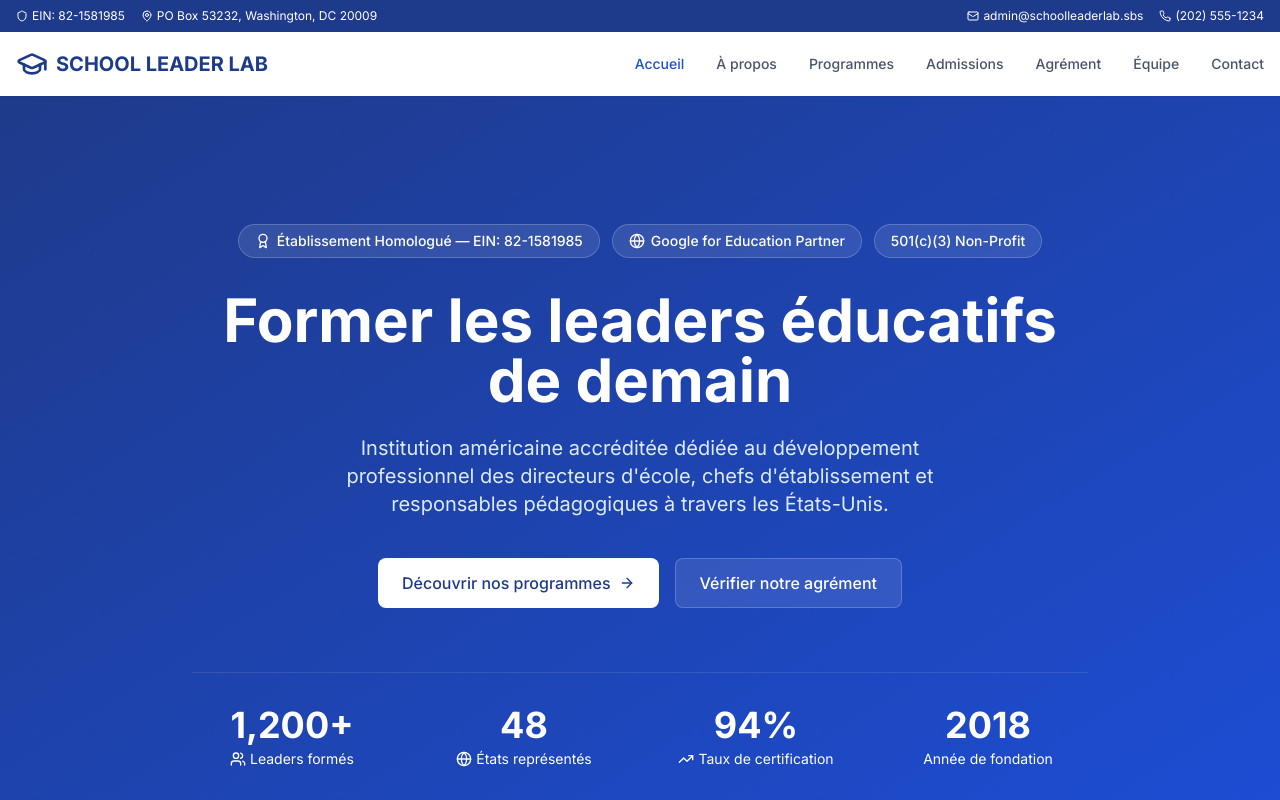
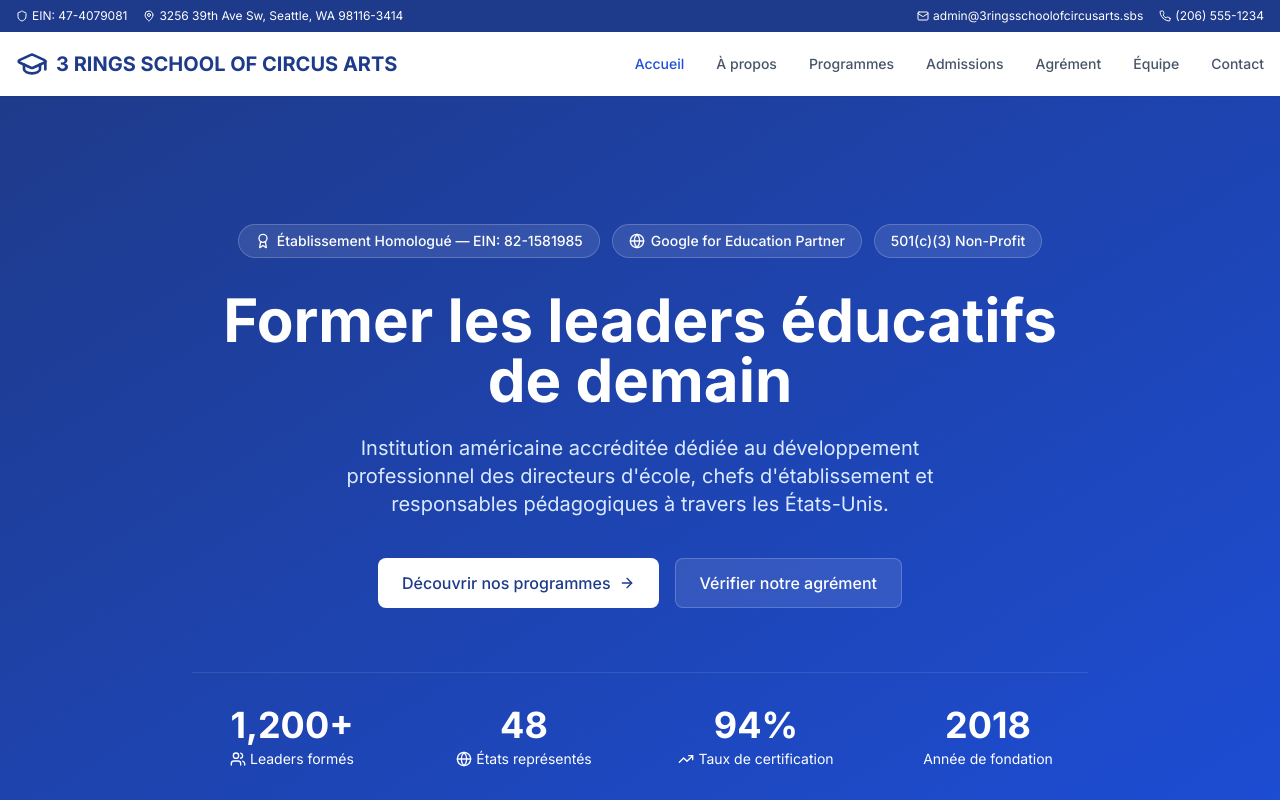
Before and after one commit to irmafiguero199/3ringsschoolofcircusarts.sbs, a React (Vite) app in the folder school-leader-lab/: page / in a window 1280 px wide. Shown: the top 800 px of the page. Built offline with nearby package versions, Linux system fonts and the light colour scheme.

Commit message:
Update header information for new school details

```diff
--- a/school-leader-lab/src/components/Header.jsx
+++ b/school-leader-lab/src/components/Header.jsx
@@ -21,18 +21,18 @@ function Header() {
       <div className="bg-primary-900 text-white text-xs py-2">
         <div className="container-main px-4 flex flex-wrap items-center justify-between gap-2">
           <div className="flex items-center gap-4 flex-wrap">
-            <span className="flex items-center gap-1"><Shield className="w-3 h-3" />EIN: 82-1581985</span>
-            <span className="flex items-center gap-1"><MapPin className="w-3 h-3" />PO Box 53232, Washington, DC 20009</span>
+            <span className="flex items-center gap-1"><Shield className="w-3 h-3" />EIN: 47-4079081</span>
+            <span className="flex items-center gap-1"><MapPin className="w-3 h-3" />3256 39th Ave Sw, Seattle, WA 98116-3414</span>
           </div>
           <div className="flex items-center gap-4">
-            <a href="mailto:admin@schoolleaderlab.sbs" className="flex items-center gap-1 hover:text-primary-200 transition-colors"><Mail className="w-3 h-3" />admin@schoolleaderlab.sbs</a>
-            <a href="tel:+12025551234" className="flex items-center gap-1 hover:text-primary-200 transition-colors"><Phone className="w-3 h-3" />(202) 555-1234</a>
+            <a href="mailto:admin@3ringsschoolofcircusarts.sbs" className="flex items-center gap-1 hover:text-primary-200 transition-colors"><Mail className="w-3 h-3" />admin@3ringsschoolofcircusarts.sbs</a>
+            <a href="tel:+12065551234" className="flex items-center gap-1 hover:text-primary-200 transition-colors"><Phone className="w-3 h-3" />(206) 555-1234</a>
           </div>
         </div>
       </div>
       <div className="container-main px-4 py-4 flex items-center justify-between">
         <Link to="/" className="flex items-center gap-2 text-xl font-bold text-primary-900">
-          <GraduationCap className="w-8 h-8" />SCHOOL LEADER LAB
+          <GraduationCap className="w-8 h-8" />3 RINGS SCHOOL OF CIRCUS ARTS
         </Link>
         <nav className="hidden lg:flex items-center gap-8">
           {navLinks.map((link) => (
```
